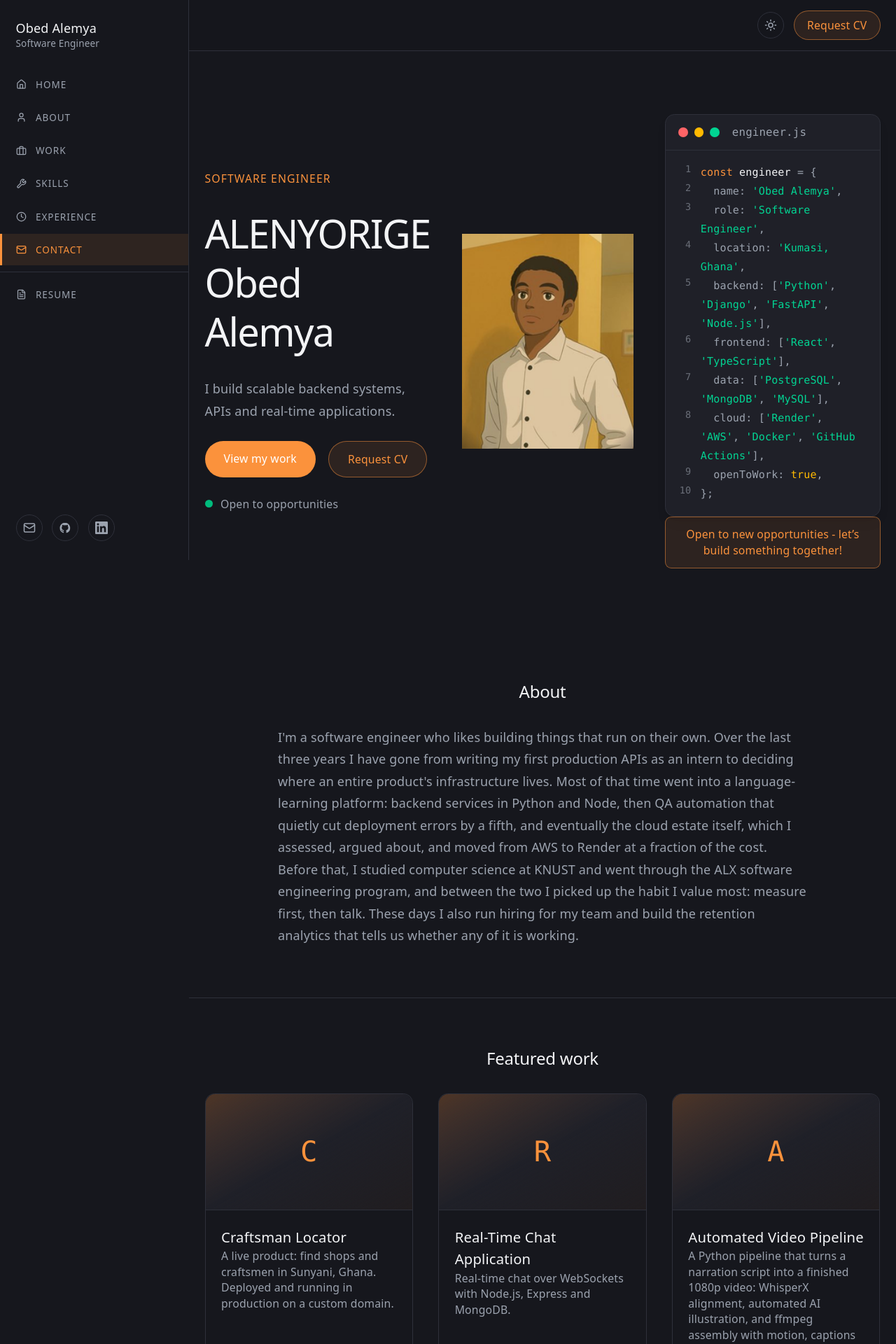
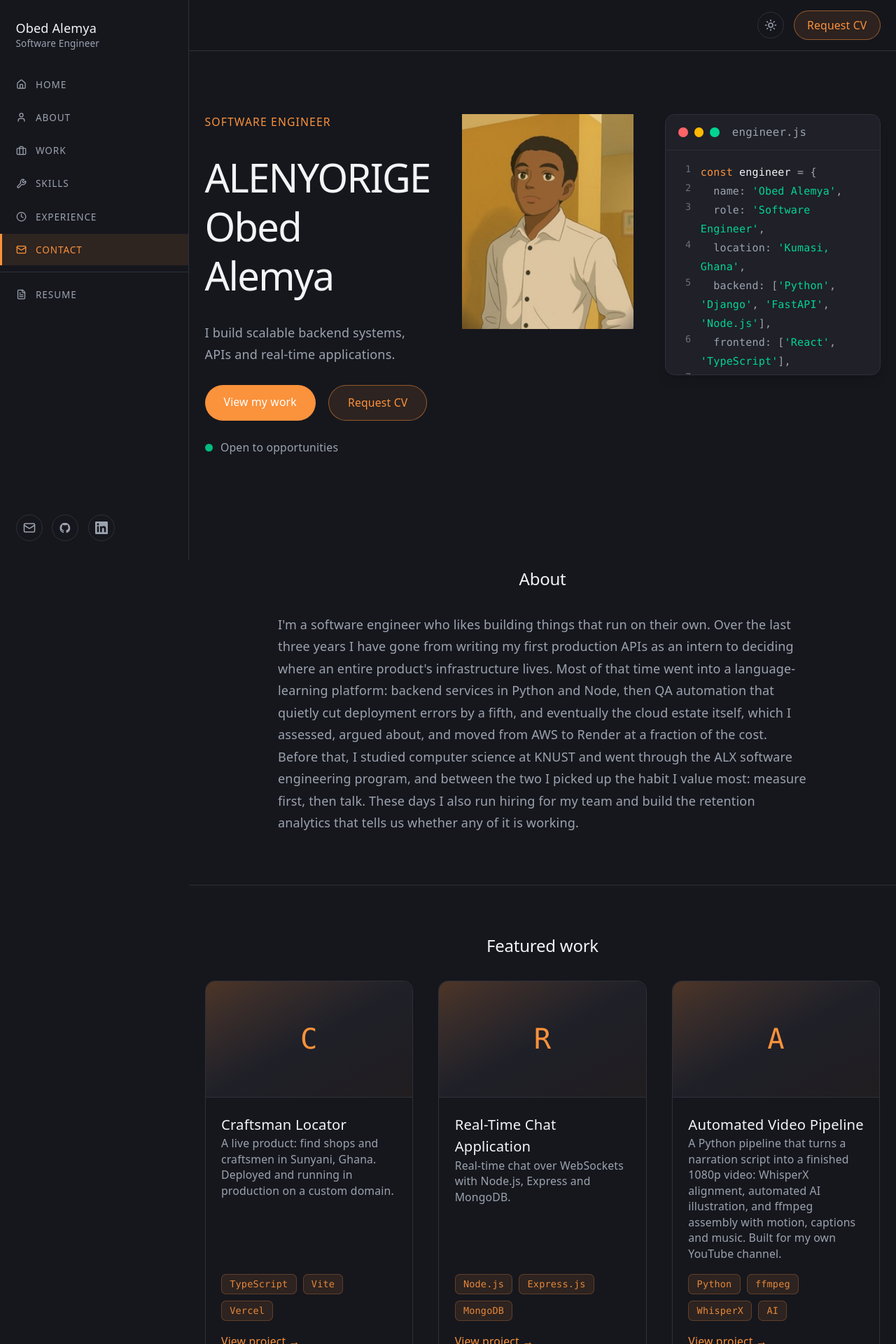
Before and after one commit to alemyaobed/alemyaobed, a React (Vite) app in the folder site/: page / in a window 1280 px wide. Shown: the top 1920 px of the page at 70% size. Built offline with nearby package versions, Linux system fonts and the light colour scheme.

Commit message:
Pin the hero heights, drop the card banner, soften the tag colors (#68)

```diff
--- a/site/src/components/CodeCard.tsx
+++ b/site/src/components/CodeCard.tsx
@@ -1,6 +1,6 @@
 import { useEffect, useMemo, useRef, useState } from 'react'
 import type { CodeToken } from '../types'
-import { CODE_CARD_BANNER, CODE_CARD_LINES, CODE_CARD_TITLE } from '../content'
+import { CODE_CARD_LINES, CODE_CARD_TITLE } from '../content'
 
 /** Colour classes used for each token tone in the editor card. */
 const TONE_CLASSES: Record<CodeToken['tone'], string> = {
@@ -86,10 +86,10 @@ export function CodeCard() {
             {CODE_CARD_TITLE}
           </figcaption>
         </div>
-        <div
-          className="px-4 py-4 text-left"
-          style={{ minHeight: `${CODE_CARD_LINES.length * 24 + 32}px` }}
-        >
+        {/* Height is pinned: 12 lines, two reserved rows each on mobile,
+            one row on desktop, plus vertical padding. Keeping this exact
+            means the typing animation can never resize the card. */}
+        <div className="h-[608px] overflow-hidden px-4 py-4 text-left md:h-[320px]">
           {CODE_CARD_LINES.map((line, lineIndex) => (
             <p
               key={lineIndex}
@@ -113,9 +113,6 @@ export function CodeCard() {
           ))}
         </div>
       </div>
-      <p className="mt-10 rounded-lg border border-accent/50 bg-accent/10 px-4 py-3 text-center text-sm text-accent">
-        {CODE_CARD_BANNER}
-      </p>
     </figure>
   )
 }
--- a/site/src/components/Contact.tsx
+++ b/site/src/components/Contact.tsx
@@ -1,25 +1,16 @@
-import { CONTACT, HERO, SOCIALS } from '../content'
+import { CONTACT, HERO } from '../content'
 import { cvRequestHref } from '../utils'
-import { IconGitHub, IconLinkedIn } from './icons'
-
-/** Map from social label to its brand icon component. */
-const SOCIAL_ICONS: Record<string, typeof IconGitHub> = {
-  GitHub: IconGitHub,
-  LinkedIn: IconLinkedIn,
-}
+import { Section } from './Section'
 
 /**
- * The closing call-to-action band: a deliberately centered exception in
- * the otherwise left-aligned page, like the reference.
+ * The closing call-to-action band: heading, lead and the two actions,
+ * email and CV request.
  * @returns The contact section element.
  */
 export function Contact() {
   return (
-    <section id="contact" className="border-b border-line px-5 py-20 text-center">
-      <div className="mx-auto max-w-4xl">
-        <h2 className="mb-2 tracking-tight">{CONTACT.heading}</h2>
-        <p className="m-0 text-sm text-muted">{CONTACT.lead}</p>
-        <div className="mt-8 flex flex-wrap items-center justify-center gap-4">
+    <Section id="contact" title={CONTACT.heading} subtitle={CONTACT.lead}>
+      <div className="flex flex-wrap items-center justify-center gap-4">
         <a
           href={`mailto:${CONTACT.email}`}
           className="rounded-full bg-accent px-6 py-3 text-sm font-medium text-white transition-opacity hover:opacity-90"
@@ -32,23 +23,7 @@ export function Contact() {
         >
           {HERO.requestCvCta}
         </a>
-        {SOCIALS.map((social) => {
-          const Icon = SOCIAL_ICONS[social.label]
-          return (
-            <a
-              key={social.href}
-              href={social.href}
-              target="_blank"
-              rel="noreferrer"
-              aria-label={social.label}
-              className="inline-flex items-center justify-center rounded-full border border-line bg-pill p-3 text-muted transition-colors hover:border-accent/50 hover:text-accent"
-            >
-              {Icon ? <Icon className="h-4 w-4" /> : social.label}
-            </a>
-          )
-        })}
-        </div>
       </div>
-    </section>
+    </Section>
   )
 }
--- a/site/src/components/Hero.tsx
+++ b/site/src/components/Hero.tsx
@@ -11,7 +11,7 @@ import { CodeCard } from './CodeCard'
 export function Hero() {
   return (
     <section id="home" className="px-5 py-14 sm:py-20">
-      <div className="mx-auto grid max-w-5xl items-center gap-10 lg:grid-cols-[5fr_4fr_5fr]">
+      <div className="mx-auto grid max-w-5xl items-start gap-10 lg:grid-cols-[5fr_4fr_5fr]">
         <div>
           <p className="m-0 text-sm font-medium uppercase tracking-[0.07em] text-accent">
             {SITE.role}
--- a/site/src/components/Work.tsx
+++ b/site/src/components/Work.tsx
@@ -33,7 +33,7 @@ export function Work() {
                 {project.tags.map((tag) => (
                   <li
                     key={tag}
-                    className="rounded-lg border border-line bg-pill px-3 py-1 font-mono text-xs text-muted"
+                    className="rounded-md border border-accent/25 bg-accent/10 px-2.5 py-1 font-mono text-xs text-accent/90"
                   >
                     {tag}
                   </li>
@@ -44,7 +44,7 @@ export function Work() {
                   href={project.href}
                   target="_blank"
                   rel="noreferrer"
-                  className="mt-4 text-sm text-accent hover:underline"
+                  className="mt-4 text-sm font-medium text-accent hover:underline"
                 >
                   {WORK_CARD_CTA} →
                 </a>
--- a/site/src/content.ts
+++ b/site/src/content.ts
@@ -78,9 +78,6 @@ export const VALUE_PROPS: ValueProp[] = [
 ]
 
 export const CODE_CARD_TITLE = 'engineer.js'
-
-export const CODE_CARD_BANNER =
-  'Open to new opportunities - let’s build something together!'
 
 export const CODE_CARD_LINES: CodeLine[] = [
   [
```
